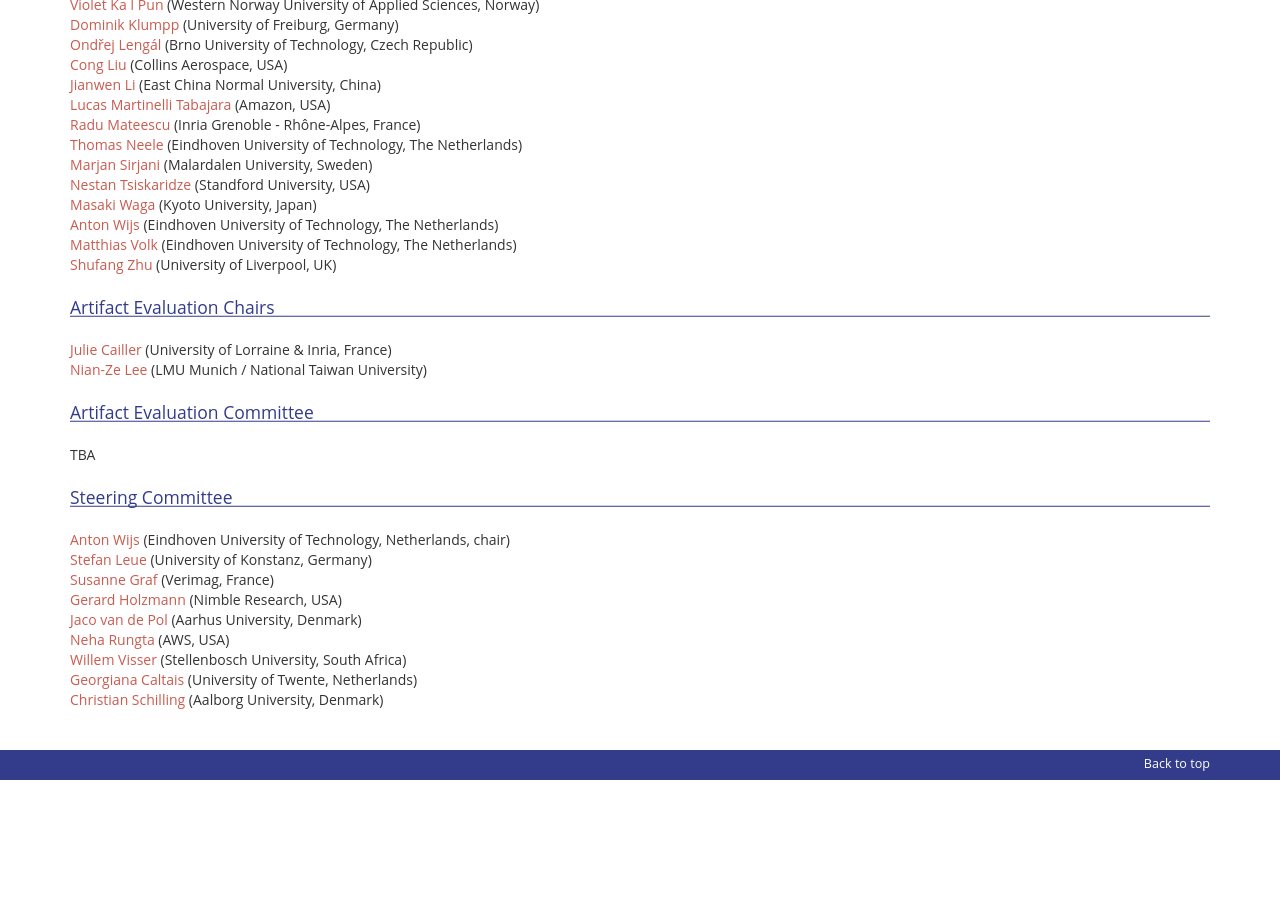
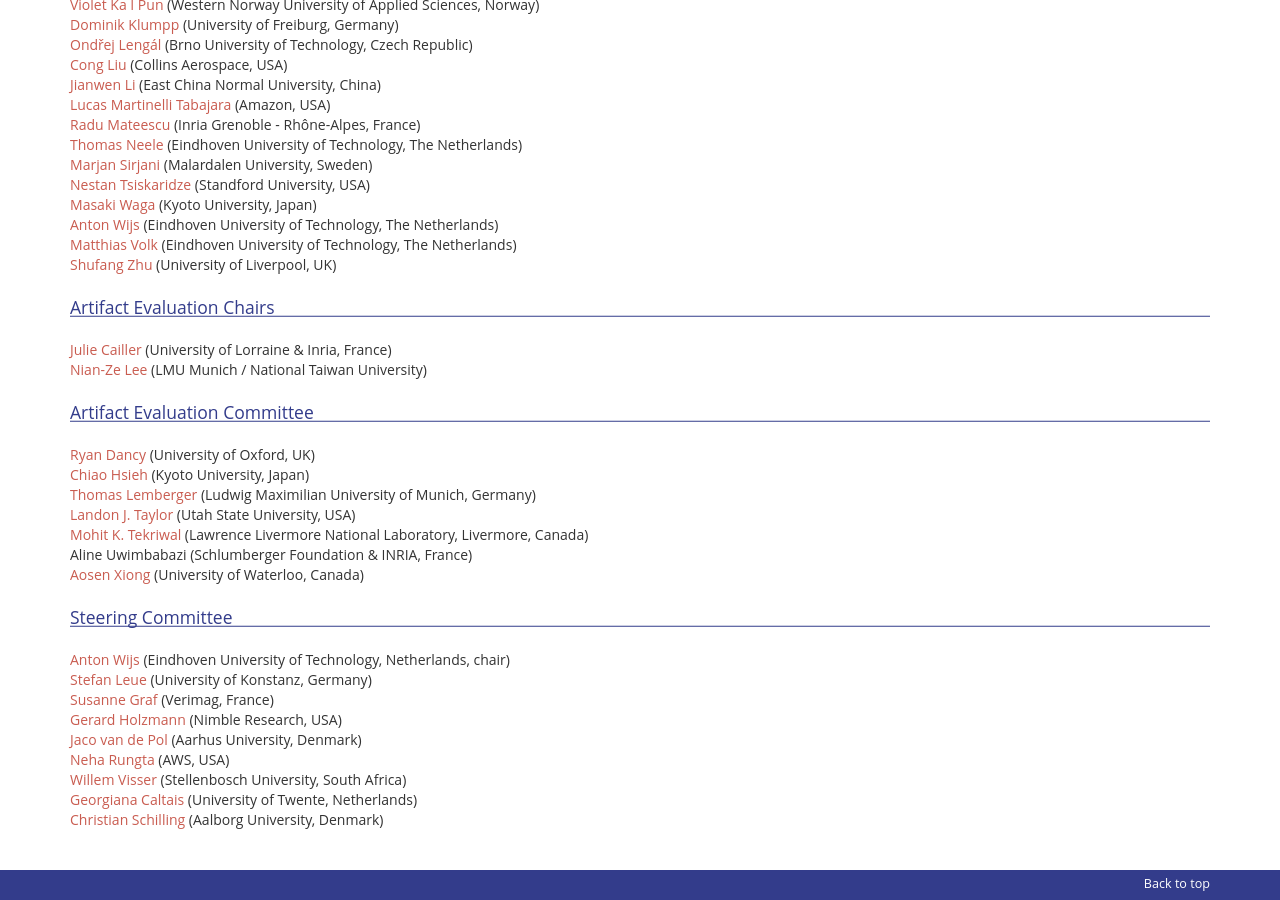
Before and after one commit to SPIN-web/SPIN2026, a Jekyll site: the page built from _pages/committees.md, in a window 1280 px wide and 900 px high, scrolled down 815 px. Built offline with Jekyll 4.4.1, drawn with Linux system fonts in a browser that asks for light colours; nearby versions of some CDN libraries; our own code applies the rules of GitHub Pages for plain Markdown files; before the commit the page ends 1595 px from its top, so only the background shows below that.

Commit message:
add AE PC

```diff
--- a/_pages/committees.md
+++ b/_pages/committees.md
@@ -43,7 +43,14 @@ order: 1
 
 ## Artifact Evaluation Committee
 
-TBA
+[Ryan Dancy](https://github.com/ryandancy) (University of Oxford, UK)
+[Chiao	Hsieh](https://hc825b.github.io/) (Kyoto University, Japan)
+[Thomas Lemberger](https://www.sosy-lab.org/people/lemberger/) (Ludwig Maximilian University of Munich, Germany)
+[Landon J. Taylor](https://landonjtaylor.net/) (Utah State University, USA)
+[Mohit K. Tekriwal](https://mohittkr.github.io/) (Lawrence Livermore National Laboratory, Livermore, Canada)
+Aline Uwimbabazi (Schlumberger Foundation & INRIA, France)
+[Aosen	Xiong](https://github.com/Ao-senXiong) (University of Waterloo, Canada)
+
 
 ## Steering Committee
 
```
Also changed, not shown: _pages/artifacts.md (+0 -4 lines).
